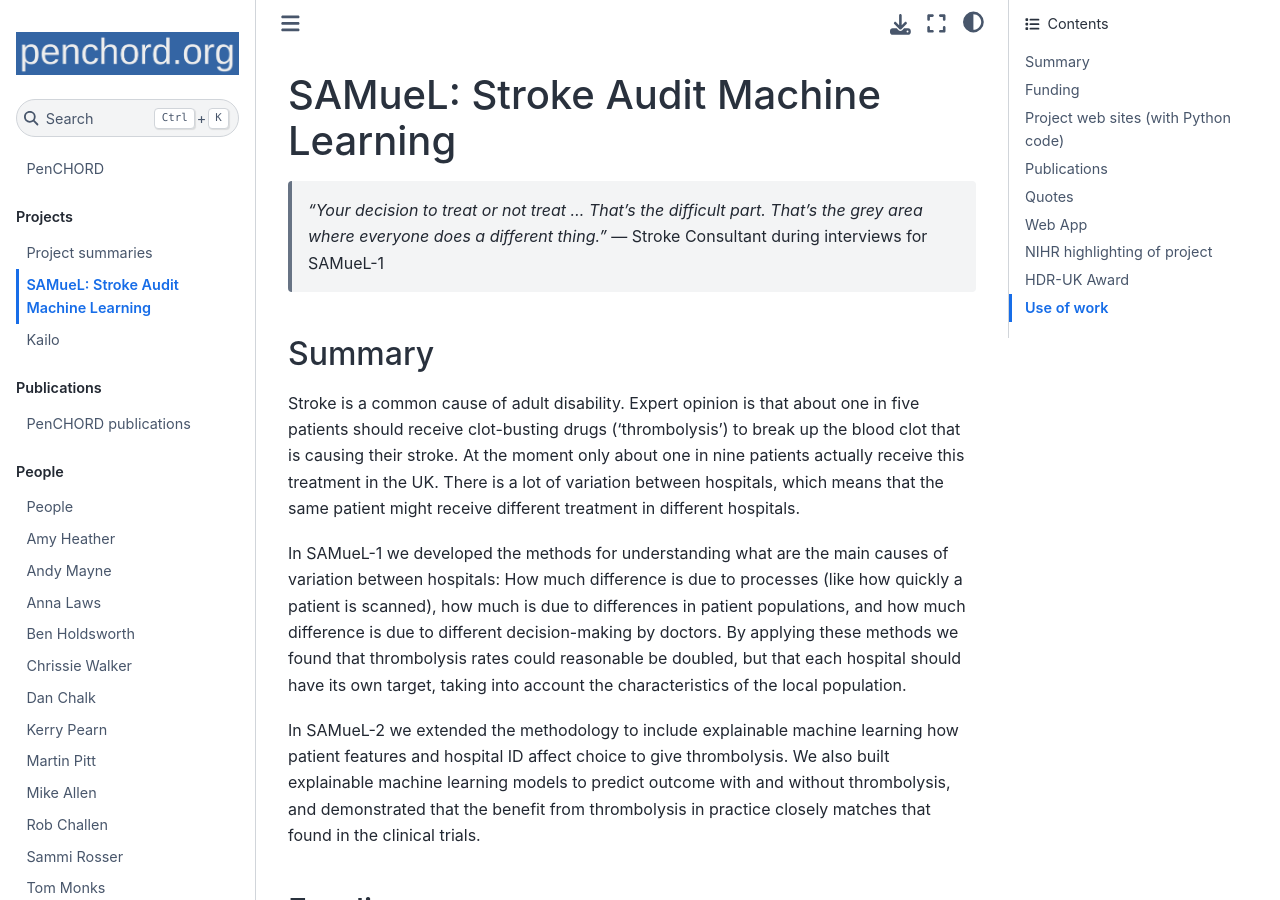
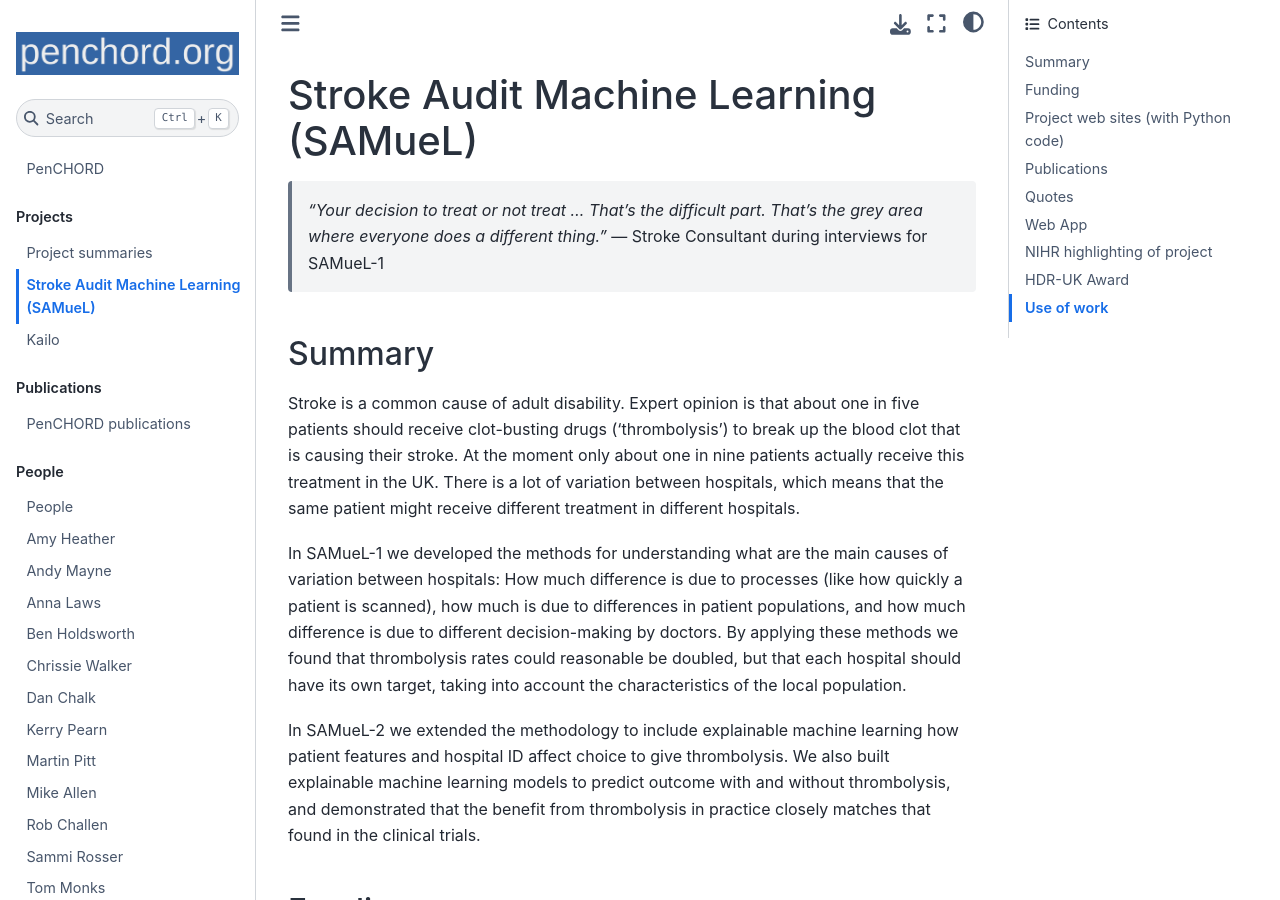
Before and after one commit to penchord/web, a Jupyter Book: the page built from project_pages/samuel_1.md, in a window 1280 px wide and 900 px high. Built offline with Jupyter Book 1.0.4 settings and Sphinx 7.4.7 and the Sphinx Book theme 1.1.4, drawn with Linux system fonts in a browser that asks for light colours.

Commit message:
Update title

```diff
--- a/project_pages/samuel_1.md
+++ b/project_pages/samuel_1.md
@@ -1,4 +1,4 @@
-# SAMueL: Stroke Audit Machine Learning
+# Stroke Audit Machine Learning (SAMueL)
 
 > *“Your decision to treat or not treat … That’s the difficult part. That’s the grey area where everyone does a different thing.”* — Stroke Consultant during interviews for SAMueL-1
 
```
